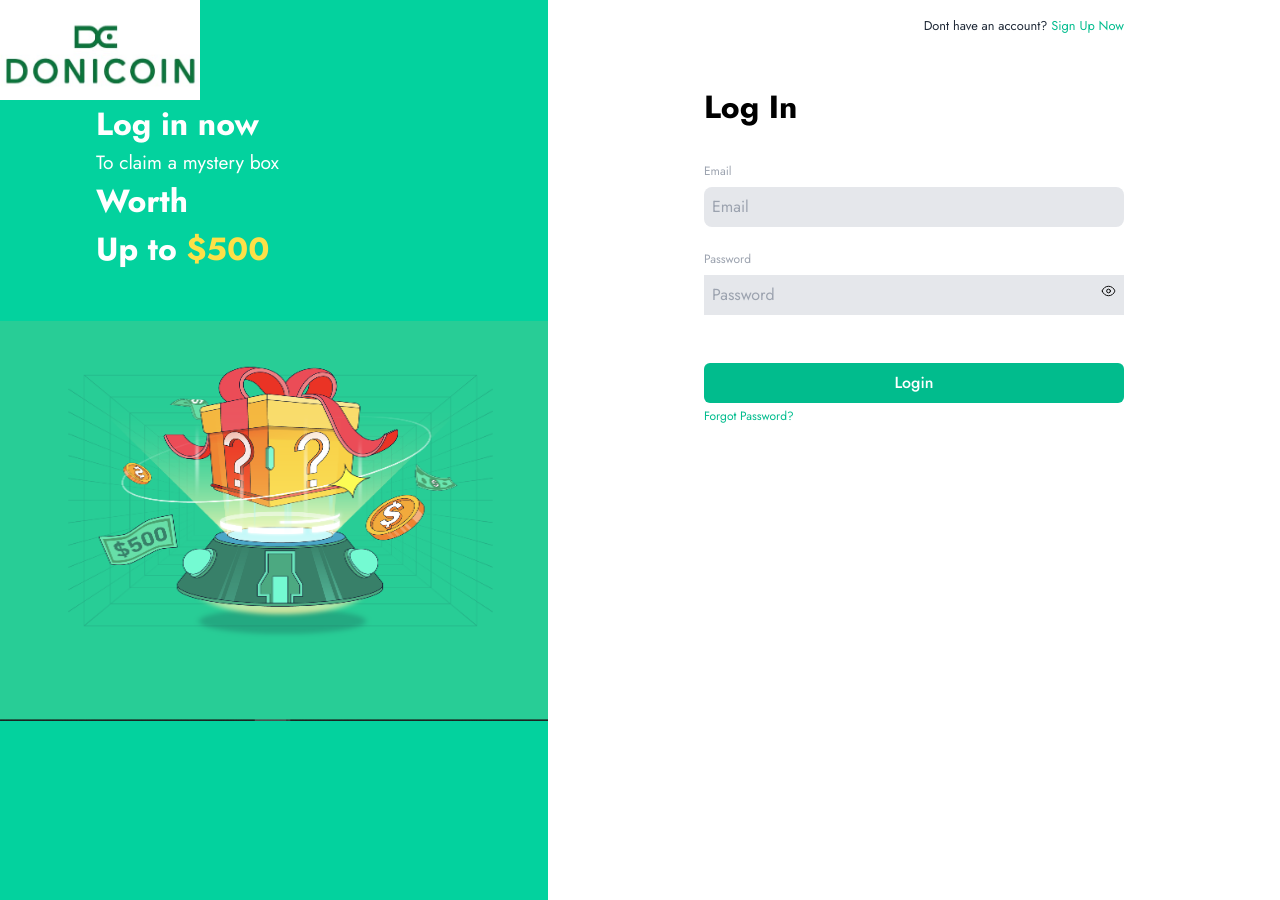
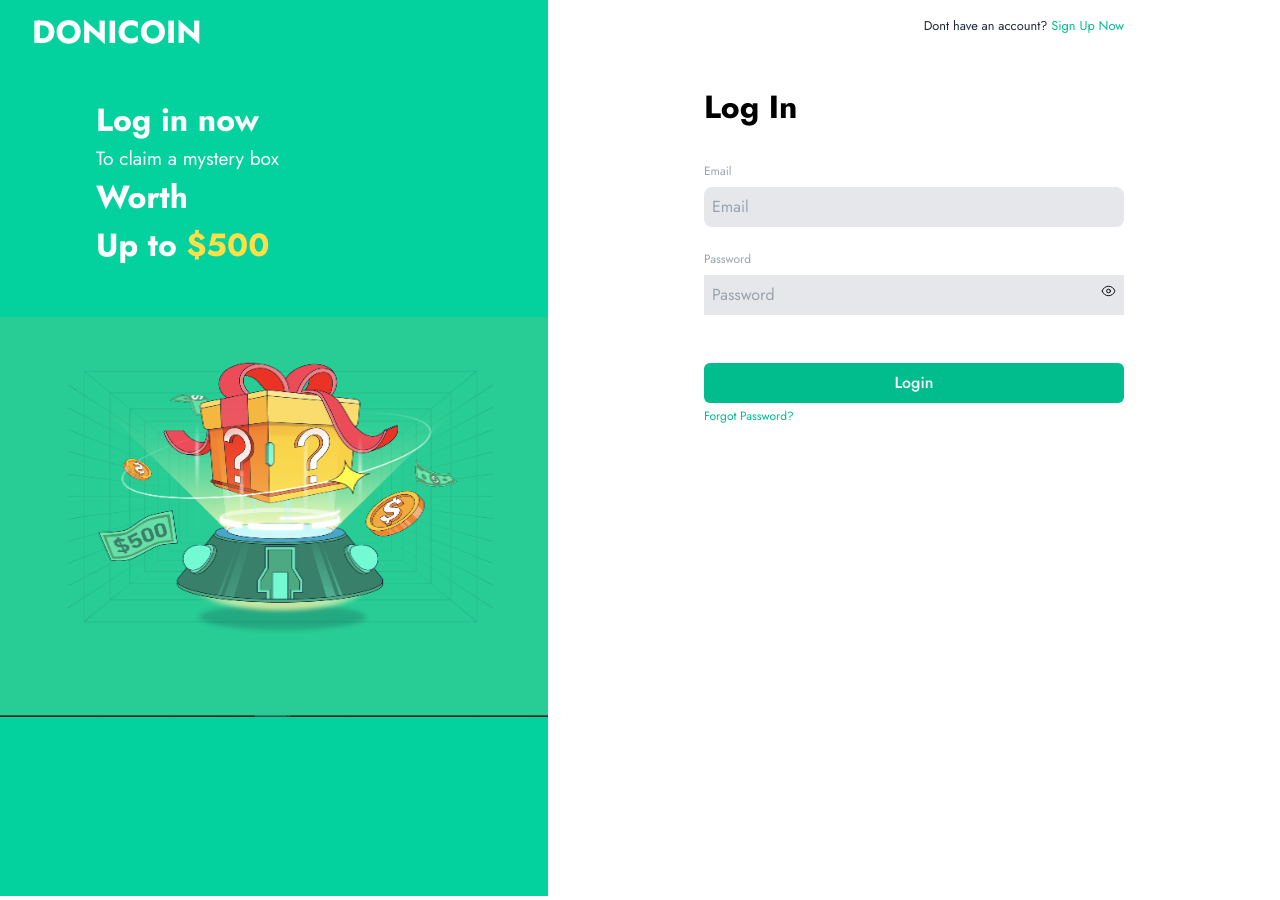
Before and after one commit to backendbro/cluthes, a Next.js app: page /Login in a window 1280 px wide. Built offline with nearby package versions, Linux system fonts and the light colour scheme.

Commit message:
Done with logo replacement

```diff
--- a/pages/Login.js
+++ b/pages/Login.js
@@ -83,7 +83,7 @@ const Login = () => {
 			<div className=' flex flex-col space-y-4 md:space-y-0 py-4 px-8 md:p-0  md:flex-row w-full min-h-[100vh] h-full bg-white '>
 				<div className=' w-[45%] relative'>
 				<div className='flex h-full w-full md:hidden'>
-				<Image
+					<Image
 						src='/images/logo.jpeg'
 						width={200}
 						height={100}
@@ -91,13 +91,15 @@ const Login = () => {
 					/>
 				</div>
 
-				<div className='hidden md:flex z-500 bg-green'>
-					<Image
-						src='/images/logo.jpeg'
+				<div className='hidden md:flex z-500 bg-green text-white font-bold pl-8 text-[2rem] pb-10 pt-2'>
+					{/* <Image
+						src='/images/logo.png'
 						width={200}
 						height={100}
 						alt='logo'
-					/>
+					/> */}
+
+                    DONICOIN
 				</div>
 
 				<div className=' h-full w-full relative hidden md:block  bg-green'>
--- a/pages/SignIn.js
+++ b/pages/SignIn.js
@@ -83,13 +83,15 @@ function SignIn() {
 					/>
 				</div>
 
-				<div className='hidden md:flex z-500 bg-green'>
-					<Image
-						src='/images/logo.jpeg'
+				<div className='hidden md:flex z-500 bg-green text-white font-bold pl-8 text-[2rem] pb-10 pt-2'>
+					{/* <Image
+						src='/images/logo.png'
 						width={200}
 						height={100}
 						alt='logo'
-					/>
+					/> */}
+
+                    DONICOIN
 				</div>
 
 				<div className=' h-full w-full relative hidden md:block  bg-green'>
```
